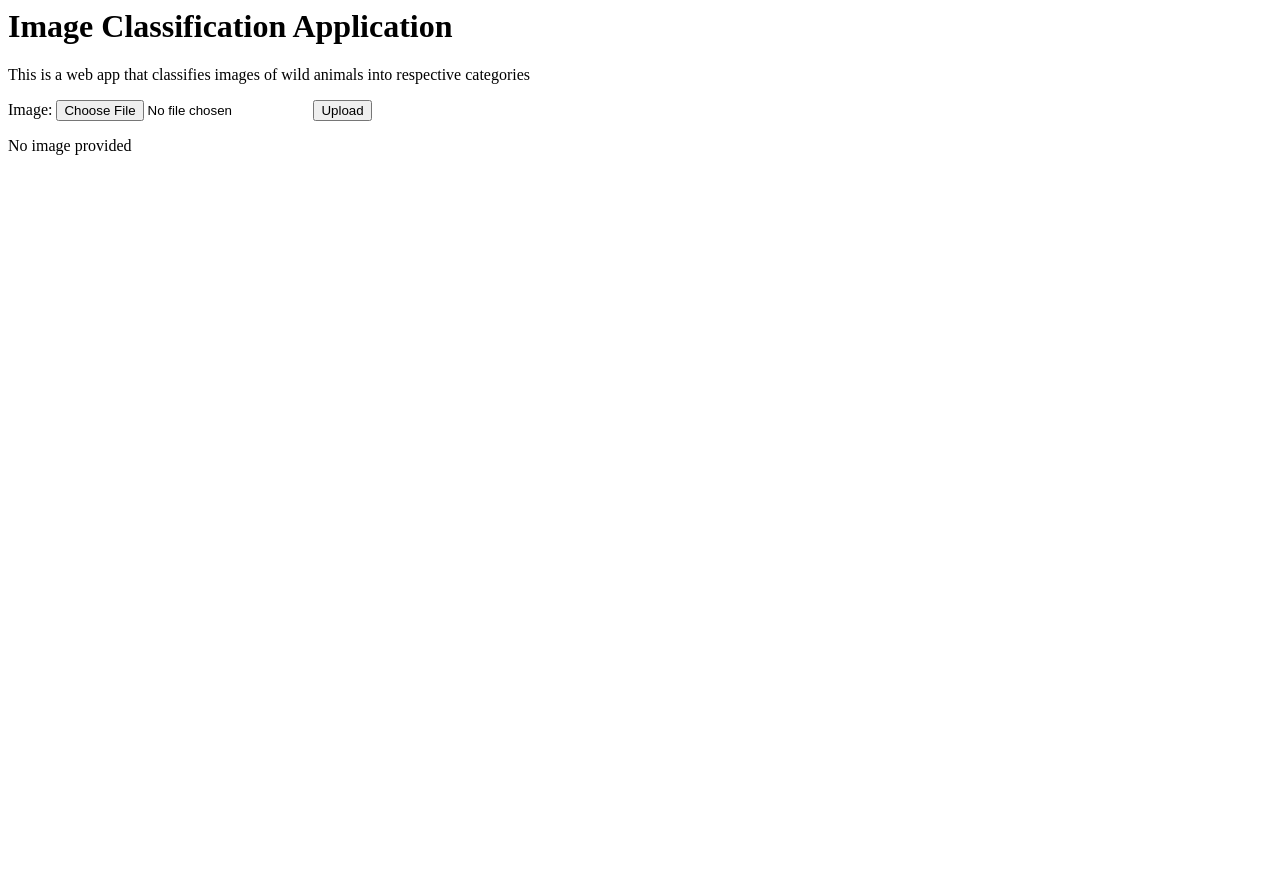
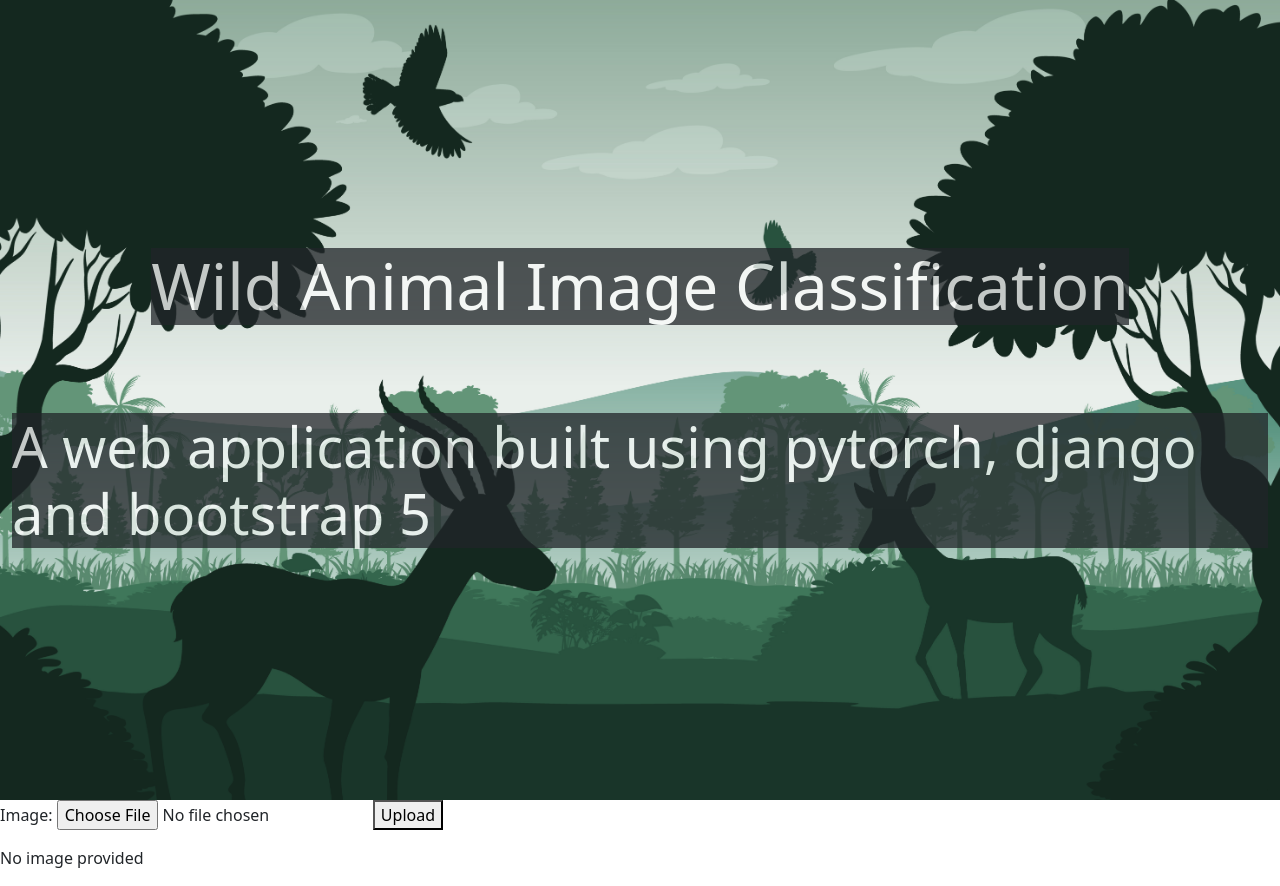
Before and after one commit to Prithvidhar/AnimalClassifyingWebApp, a Django app: page /home in a window 1280 px wide. Before the commit the page ends 155 px from the top, so only its background shows below. Run offline with Django 4.2, Linux system fonts and the light colour scheme.

Commit message:
header formatted

```diff
--- a/animalclassifier/class/templates/classifier/index.html
+++ b/animalclassifier/class/templates/classifier/index.html
@@ -1,6 +1,22 @@
+{% load static%}
 <HTML>
-    <h1>Image Classification Application</h1>
-    <p> This is a web app that classifies images of wild animals into respective categories</p>
+    <header>
+        <link href="https://cdn.jsdelivr.net/npm/bootstrap@5.0.2/dist/css/bootstrap.min.css" rel="stylesheet" integrity="sha384-EVSTQN3/azprG1Anm3QDgpJLIm9Nao0Yz1ztcQTwFspd3yD65VohhpuuCOmLASjC" crossorigin="anonymous">
+        <script src="https://cdn.jsdelivr.net/npm/bootstrap@5.0.2/dist/js/bootstrap.bundle.min.js" integrity="sha384-MrcW6ZMFYlzcLA8Nl+NtUVF0sA7MsXsP1UyJoMp4YLEuNSfAP+JcXn/tWtIaxVXM" crossorigin="anonymous"></script>
+
+
+            <div class="container-fluid d-flex align-items-center text-white flex-column justify-content-center" style=" background-image: url('static/xm7u_2frx_210816.jpg'); background-size: 100% ; background-position: center; background-repeat: no-repeat; color: white; height:100vh;">
+
+
+
+                        <h1 class="mb-3 mt-1 pr-5 display-3 bg-dark bg-opacity-10" style="opacity: .75;" >Wild Animal Image Classification</h1><br>
+                        <h2 class="mt-5  display-4 bg-dark bg-opacity-50" style="opacity: .75;">A web application built using pytorch, django and bootstrap 5</h5>
+
+
+
+            </div>
+
+    </header>
     <form method="POST" enctype="multipart/form-data">
         {%csrf_token%}
         {{form}}
```
Also changed, not shown: animalclassifier/static/xm7u_2frx_210816.jpg (added).
